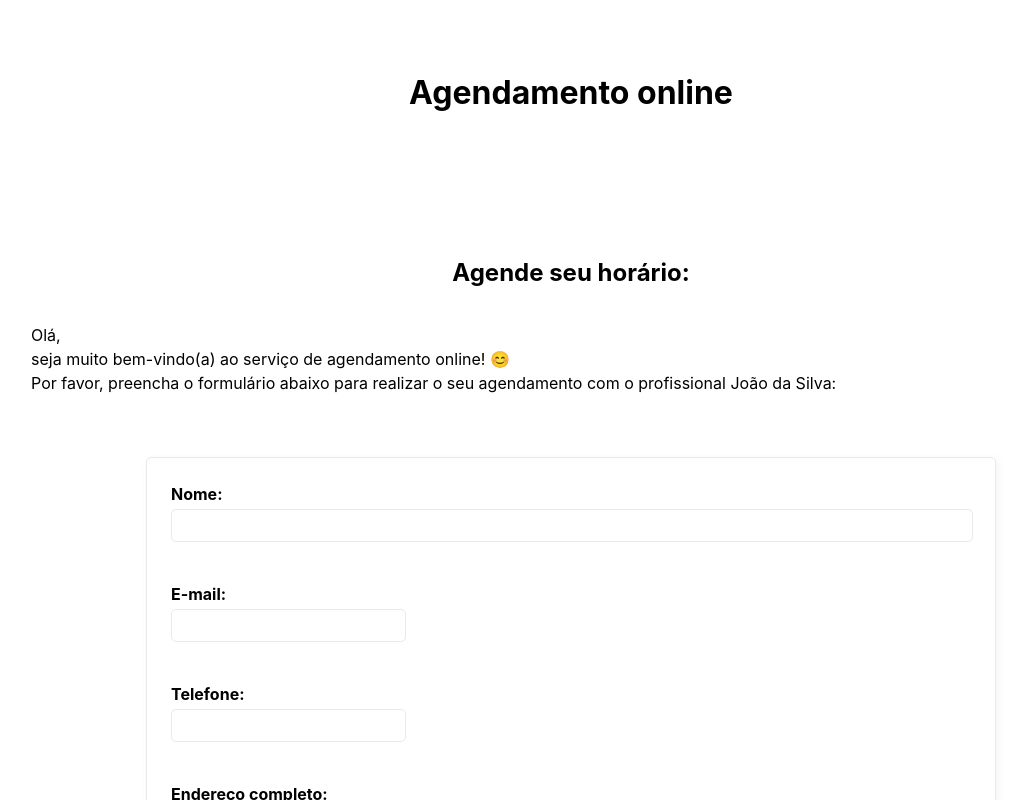
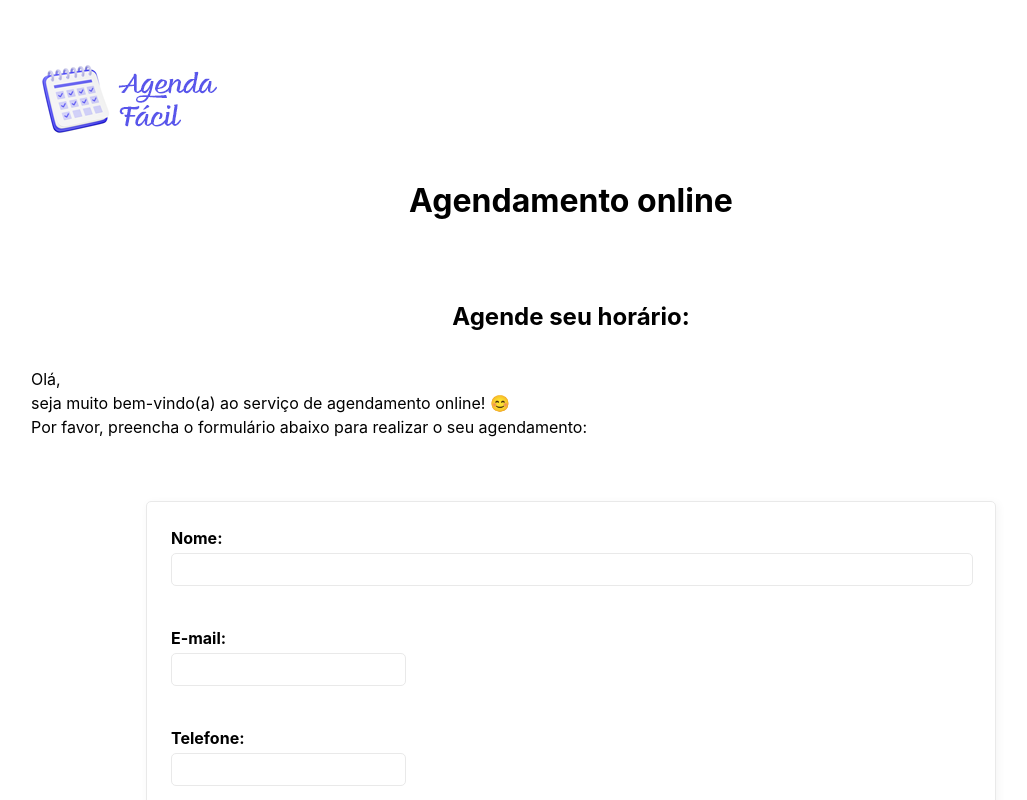
Before and after one commit to billbordallo/agendamento-api-front-end, a plain HTML site: page index.html in a window 1280 px wide. Shown: the top 800 px of the page, without its empty margins (69-1096 px from the left). Drawn offline with Linux system fonts and the light colour scheme; no server answers.

Commit message:
Melhorias de layout

```diff
--- a/index.html
+++ b/index.html
@@ -10,14 +10,18 @@
 </head>
 <body>
     <header>
+        <nav>
+            <a href="index.html">
+                <img src="img/agenda-facil-logo.png" alt="Agenda Fácil">
+            </a>
+        </nav>
         <h1>Agendamento online</h1>
-
     </header>
     <main>
-        <section id="form-agendamento">
+        <section id="section-form">
             <h2>Agende seu horário:</h2>
             <p>Olá, <br>seja muito bem-vindo(a) ao serviço de agendamento online! 😊<br>
-                Por favor, preencha o formulário abaixo para realizar o seu agendamento com o profissional <span>João da Silva</span>:</p>
+                Por favor, preencha o formulário abaixo para realizar o seu agendamento:</p>
             <form id="form-agendamento" action="#" method="post">
                 <input type="hidden" id="status_agendamento" name="status_agendamento" value="Aguardando confirmação">
                 <label for="nome_cliente">Nome:</label>
--- a/scripts.js
+++ b/scripts.js
@@ -93,6 +93,8 @@ document.getElementById('form-agendamento').addEventListener('submit', function(
     document.getElementById('servico_cliente_resumo').innerHTML = inputServicoCliente;
     document.getElementById('mensagem_cliente_resumo').innerHTML = inputMensagemCliente;
     document.getElementById('status_agendamento_resumo').innerHTML = inputStatusAgendamento;
+    // Removo o elemento #section-form
+    document.getElementById('section-form').style.display = 'none';
     // Exibir a mensagem de confirmação
     document.getElementById('confirmacao').style.display = 'block';
   }
--- a/style.css
+++ b/style.css
@@ -1,3 +1,11 @@
+header {
+    padding-bottom: 1rem;
+}
+
+main {
+    padding-top: 1rem;
+}
+
 form {
     display: block;
     margin: 50px auto;
@@ -16,3 +24,18 @@ form {
 footer p {
     text-align: center;
 }
+
+#clima {
+    border: 1px solid #ccc;
+    border-radius: 5px;
+    padding: 10px;
+    font-weight: normal;
+}
+
+nav {
+    margin-bottom: 10px;
+}
+
+nav ul#previsao li {
+    text-align: center;
+}
```
Also changed, not shown: img/agenda-facil-logo.png (added), 1 other file. Lines whose indentation alone changed are shown as unchanged.
